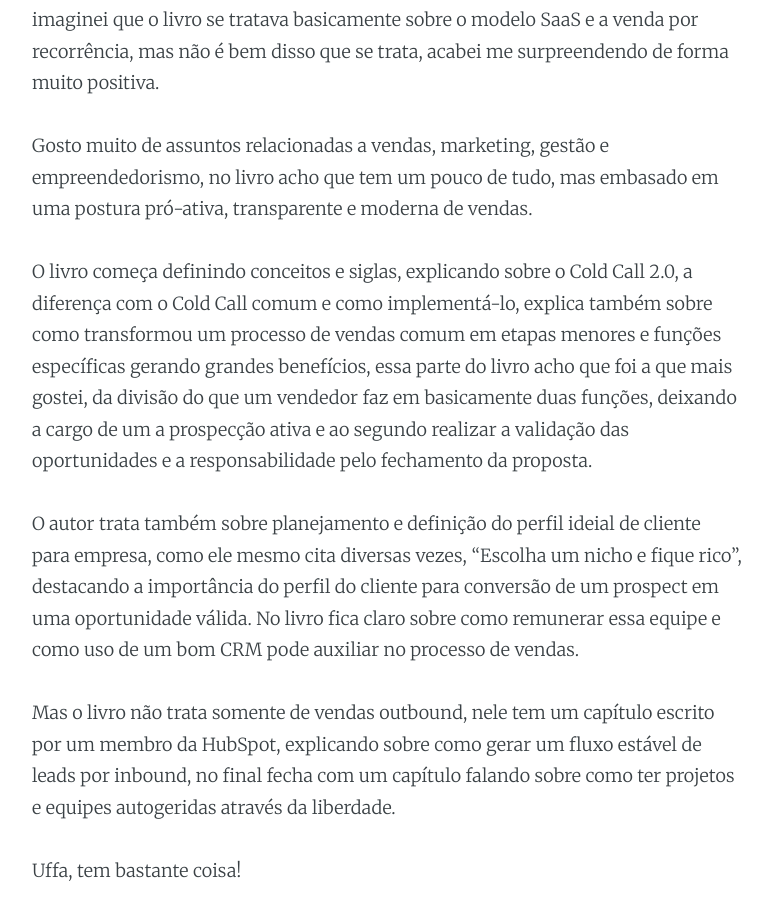
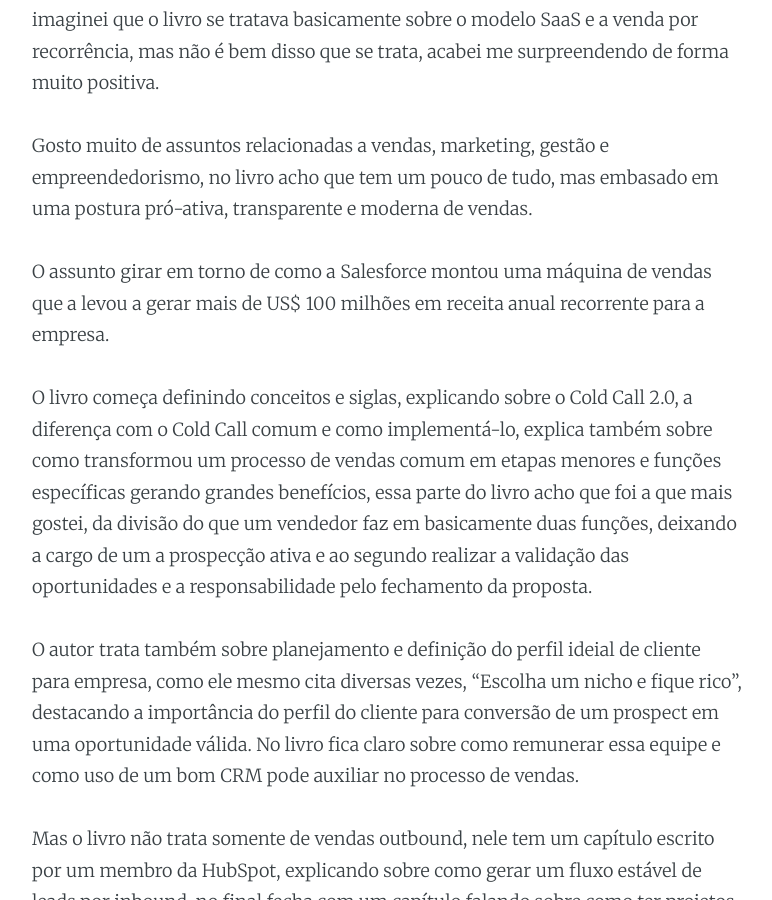
Before and after one commit to johnwmcarneiro/johnwmcarneiro.github.io, a Jekyll site: the page built from _posts/2018-01-24-livro-receita-previsivel.markdown, in a window 1280 px wide and 900 px high, scrolled down 350 px. Shown: the whole window, without its empty margins (253-1025 px from the left). Built offline with Jekyll 4.4.1, drawn with Linux system fonts in a browser that asks for light colours.

Commit message:
Post: livro receita previsível - atualização

```diff
--- a/_posts/2018-01-24-livro-receita-previsivel.markdown
+++ b/_posts/2018-01-24-livro-receita-previsivel.markdown
@@ -8,6 +8,8 @@
 Vou falar nesse post sobre alguns pontos que aprendi com o livro "Receita Previsível" do Aaron Ross e Marylou Tyler, confesso que comprei o livro no impulso, vi a recomendação em algum post sobre receita recorrente, então imaginei que o livro se tratava basicamente sobre o modelo SaaS e a venda por recorrência, mas não é bem disso que se trata, acabei me surpreendendo de forma muito positiva.
 
 Gosto muito de assuntos relacionadas a vendas, marketing, gestão e empreendedorismo, no livro acho que tem um pouco de tudo, mas embasado em uma postura pró-ativa, transparente e moderna de vendas.
+
+O assunto girar em torno de como a Salesforce montou uma máquina de vendas que a levou a gerar mais de US$ 100 milhões em receita anual recorrente para a empresa.
 
 O livro começa definindo conceitos e siglas, explicando sobre o Cold Call 2.0, a diferença com o Cold Call comum e como implementá-lo, explica também sobre como transformou um processo de vendas comum em etapas menores e funções específicas gerando grandes benefícios, essa parte do livro acho que foi a que mais gostei, da divisão do que um vendedor faz em basicamente duas funções, deixando a cargo de um a prospecção ativa e ao segundo realizar a validação das oportunidades e a responsabilidade pelo fechamento da proposta.
 
```
Also changed, not shown: 2 other files.
